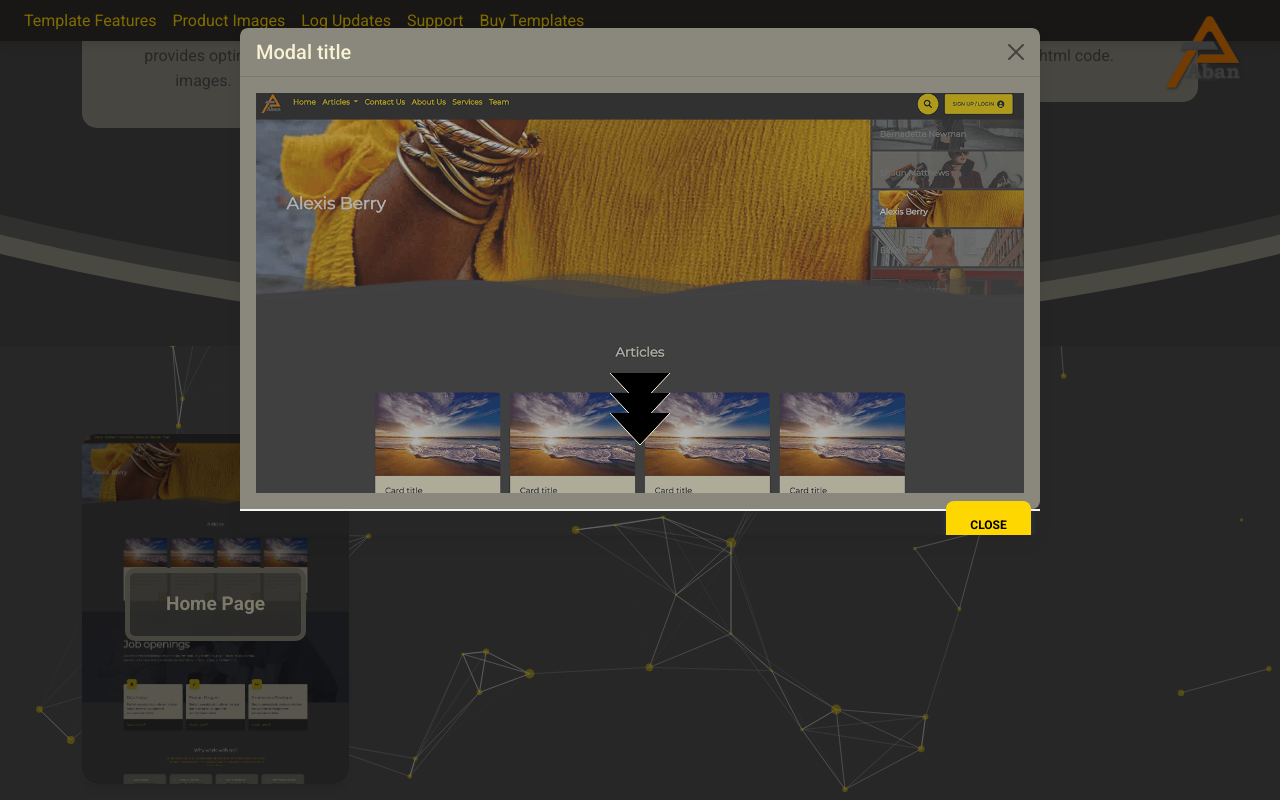
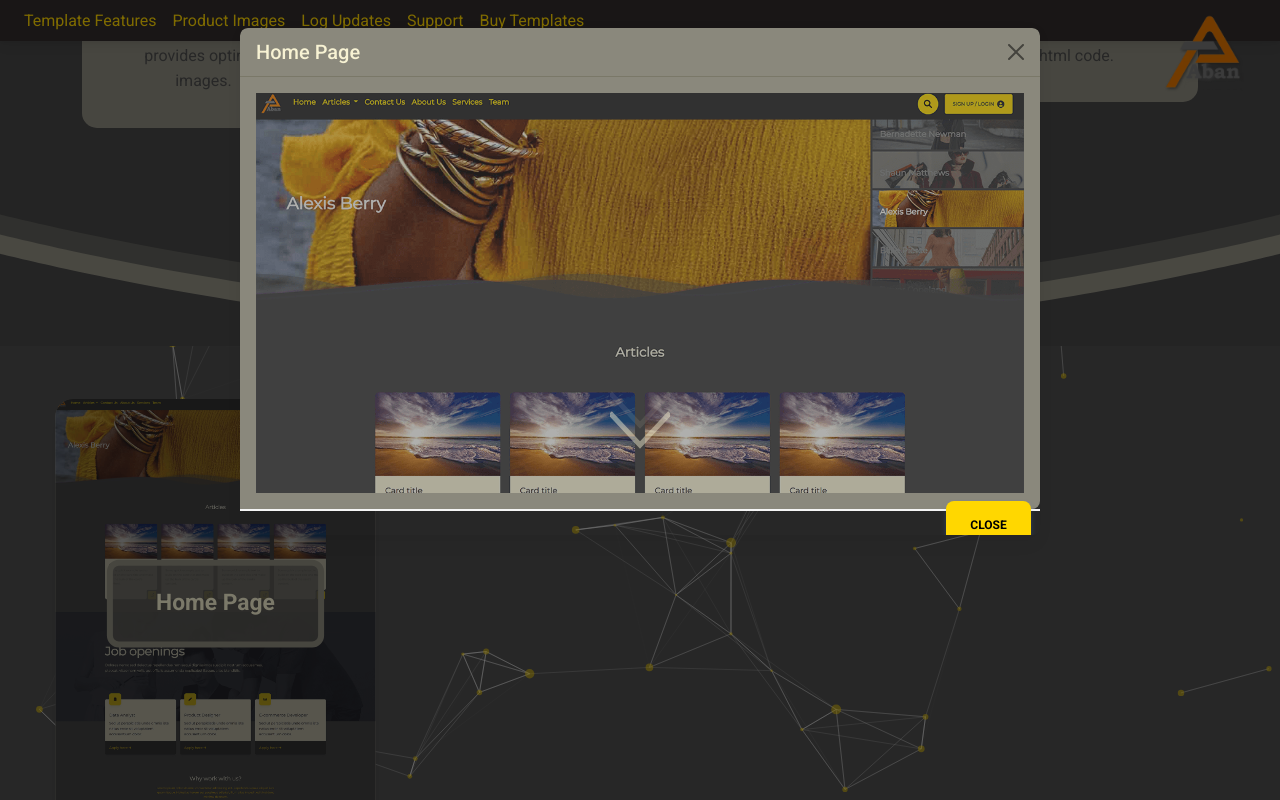
Before and after one commit to Atefeh-Masoumi/landingpage-template, a React (Create React App) app in the folder my-app2/: page / in a window 1280 px wide. Both pictures are taken after a click on the element "Home Page". Shown: the part 1314-2114 px from the top of the page. Built offline with nearby package versions, Linux system fonts and the light colour scheme.

Commit message:
im happy animation is near to done

```diff
--- a/my-app2/src/component/product.css
+++ b/my-app2/src/component/product.css
@@ -81,14 +81,7 @@
     background-color: #8a887c;
     border-radius: 0 0 0.5rem 0;
 }
-.arrows {
-    width: 60px;
-    height: 100px;
-    position: absolute;
-    left: 50%;
-    margin-left: -30px;
-    bottom: 20px;
-}
+
 .body-modal {
     display: block;
     width: 100%;
@@ -149,7 +142,7 @@
     border-radius: 0 0 10px 10px;
     display: block;
 }
-.modal-footer-custom:after {
+.modal-footer-custom::after {
     content: '';
     width: 88.6%;
     height: 9px;
@@ -161,3 +154,158 @@
     position: absolute;
     display: block;
 }
+/* arrow  animatiotion */
+.arrows {
+    width: 60px;
+    height: 100px;
+    position: absolute;
+    left: 50%;
+    margin-left: -30px;
+    bottom: 20px;
+}
+
+.arrows path {
+    stroke: #2994D1;
+    fill: transparent;
+    stroke-width: 5px;
+    animation: arrow 2s infinite;
+    -webkit-animation: arrow 2s infinite;
+    stroke: #f7f2d3;
+}
+@keyframes arrow
+{
+0% {opacity:0}
+40% {opacity:1}
+80% {opacity:0}
+100% {opacity:0}
+}
+
+@-webkit-keyframes arrow /*Safari and Chrome*/
+{
+0% {opacity:0}
+40% {opacity:1}
+80% {opacity:0}
+100% {opacity:0}
+}
+
+.arrows path.a1 {
+	animation-delay:-0.75s;
+	-webkit-animation-delay:-0.75s; /* Safari Chrome */
+}
+
+.arrows path.a2 {
+	animation-delay:-0.50s;
+	-webkit-animation-delay:-0.50s; /* Safari Chrome */
+}
+
+.arrows path.a3 {
+	animation-delay:-0.25s;
+	-webkit-animation-delay:-0.25s; /* Safari Chrome */
+}
+.arrows path.a4 {
+	animation-delay:0s;
+	-webkit-animation-delay:0s; /* Safari Chrome */
+}
+
+
+/* hover image */
+
+.screen {
+    display: block;
+    /*width: 300px;*/
+    height: 350px;
+    overflow: hidden;
+    position: relative;
+}
+.screen img {
+    bottom: -1210px;
+    width: 100%;
+    height: auto;
+    position: initial;
+    z-index: 0;
+  margin:0;
+  padding:0;
+    -webkit-transition: top 11s;
+    -moz-transition: top 11s;
+    -ms-transition: top 11s;
+    -o-transition: top 11s;
+    transition: bottom 11s;
+}
+
+.screen:hover img {
+  bottom: 0;
+  -webkit-transition: all 11s;
+  -moz-transition: all 11s;
+  -ms-transition: all 11s;
+  -o-transition: all 11s;
+  transition: all 11s;
+}
+.screen2:hover img {
+  bottom: 0;
+  -webkit-transition: all 11s;
+  -moz-transition: all 11s;
+  -ms-transition: all 11s;
+  -o-transition: all 11s;
+  transition: all 11s;
+}
+@-webkit-keyframes remove{
+    0% {opacity: 1;
+        max-height: 1000px;}
+    99.9% {opacity: 0;
+           max-height: 0px;
+           padding: 0 100px;}
+    100% {opacity: 0;
+          max-height: 0;
+          padding: 0px 0px;
+          animation: poof 0.1s linear 0s 1;
+    -webkit-animation: poof 0.1s linear 0s 1;}
+  }
+
+  @keyframes remove{
+    0% {opacity: 1;
+
+    margin-top:0;
+    animation: poof .1s linear 0s 1;
+    -webkit-animation: poof .1s linear 0s 1;}
+    99.9% {opacity: 0;
+           max-height: 0px;
+           margin-top:100px;
+    animation: poof .1s linear 0s 1;
+    -webkit-animation: poof .1s linear 0s 1;}
+    100% {opacity: 0;
+          max-height: 0;
+       margin-top:150px;
+          animation: poof .1s linear 0s 1;
+    -webkit-animation: poof .1s linear 0s 1;}
+  }
+
+  @-webkit-keyframes poof{
+    from {display: flex;}
+    to {display: none;}
+  }
+
+  @keyframes poof{
+    from {display: flex;}
+    to {display: none;}
+  }
+  /* end click remove class iconarrow modal*/
+
+
+/* Image scroll on hover */
+.hover-item-box .hover-item{
+    transition: transform .3s ease-in-out;
+    transform: scale(1);
+    transform-origin: 100% 0;
+    /*transform-origin: 100% 0;*/
+    transform-origin: 50%;
+  }
+  .hover-item-box:hover .hover-item{
+      transform: scale(1.2) /*translateX(1%)*/;
+      z-index: 99;
+    }
+/* end hover item */
+  .box-shadow1 {
+    background-color: #fffada63;
+    box-shadow: 0 10px 15px -3px rgb(0 0 0 / 7%), 0 4px 6px -2px rgb(0 0 0 / 5%);
+    border-radius: 15px;
+}
--- a/my-app2/src/component/productImage.js
+++ b/my-app2/src/component/productImage.js
@@ -38,25 +38,25 @@ const ProductImage=()=>{
 
                         </div>
                         {/* <!-- Modal --> */}
-        <MDBModal show={scrollableModal} setShow={setScrollableModal} tabIndex='-1'className="fade">
+        <MDBModal show={scrollableModal} setShow={setScrollableModal} tabIndex='-1'className="modal fade">
         <MDBModalDialog scrollable className=" modal-lg">
           <MDBModalContent className=" modal-custom">
             <MDBModalHeader className=" modal-header-custom">
-              <MDBModalTitle>Modal title</MDBModalTitle>
+              <MDBModalTitle>Home Page</MDBModalTitle>
               <MDBBtn
                 className='btn-close'
                 color='none'
                 onClick={() => setScrollableModal(!scrollableModal)}
               ></MDBBtn>
             </MDBModalHeader>
-            <MDBModalBody className=" body-modal1">
+            <MDBModalBody  className="modal-body body-modal1 ">
 
             <div id="change_iconarrow" className="body-modal modal1">
                 <div id="change_iconarrow21" className="card-body text-center text-title-box2">
                 <svg className="arrows" title="click down to view" data-mdb-toggle="tooltip">
-            <path stroke= "#f7f2d3" className="a1" d="M0 0 L30 32 L60 0"></path>
-            <path stroke= "#f7f2d3" className="a2" d="M0 20 L30 52 L60 20"></path>
-            <path stroke= "#f7f2d3" className="a3" d="M0 40 L30 72 L60 40"></path></svg>
+                  <path stroke= "#f7f2d3" className="a1" d="M0 0 L30 32 L60 0"></path>
+                  <path stroke= "#f7f2d3" className="a2" d="M0 20 L30 52 L60 20"></path>
+                  <path stroke= "#f7f2d3" className="a3" d="M0 40 L30 72 L60 40"></path></svg>
                 </div>
                 <a target="_blank" href={home}>
                     <img src={home}/>
```
Also changed, not shown: 1 other file (tests, documents, lock files or other folders).
